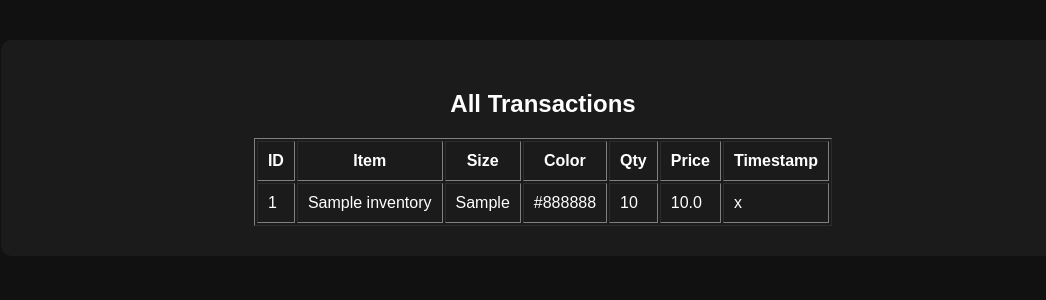
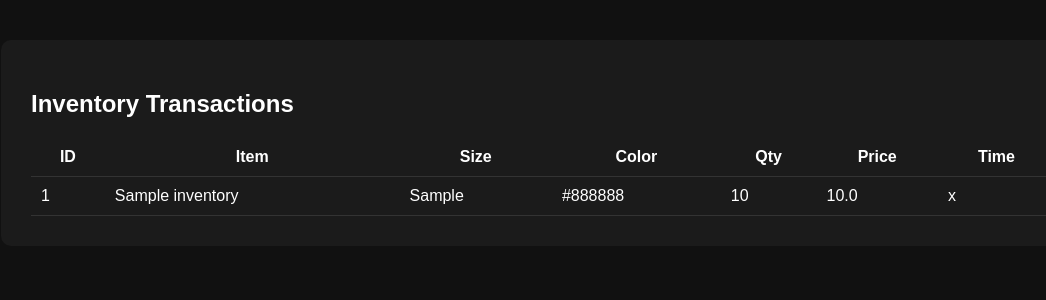
Before and after one commit to manojar346-hue/Clothes-, a Flask app: page /transactions in a window 1280 px wide. Shown: the part 98-398 px from the top of the page, without its empty margins (97-1143 px from the left). Run offline with Flask 3, Linux system fonts and the light colour scheme; the visitor is signed in with stand-in values (Sample User, id 1); tables that the repository leaves empty hold one stand-in row (values such as "Sample post").

Commit message:
Update transactions.html

```diff
--- a/templates/transactions.html
+++ b/templates/transactions.html
@@ -1,8 +1,9 @@
 {% extends "base.html" %}
 {% block content %}
-<h2 style="text-align:center;">All Transactions</h2>
 
-<table border="1" cellpadding="10" style="margin:auto; margin-top:20px;">
+<h2>Inventory Transactions</h2>
+
+<table class="table">
     <tr>
         <th>ID</th>
         <th>Item</th>
@@ -10,7 +11,7 @@
         <th>Color</th>
         <th>Qty</th>
         <th>Price</th>
-        <th>Timestamp</th>
+        <th>Time</th>
     </tr>
 
     {% for row in data %}
```
